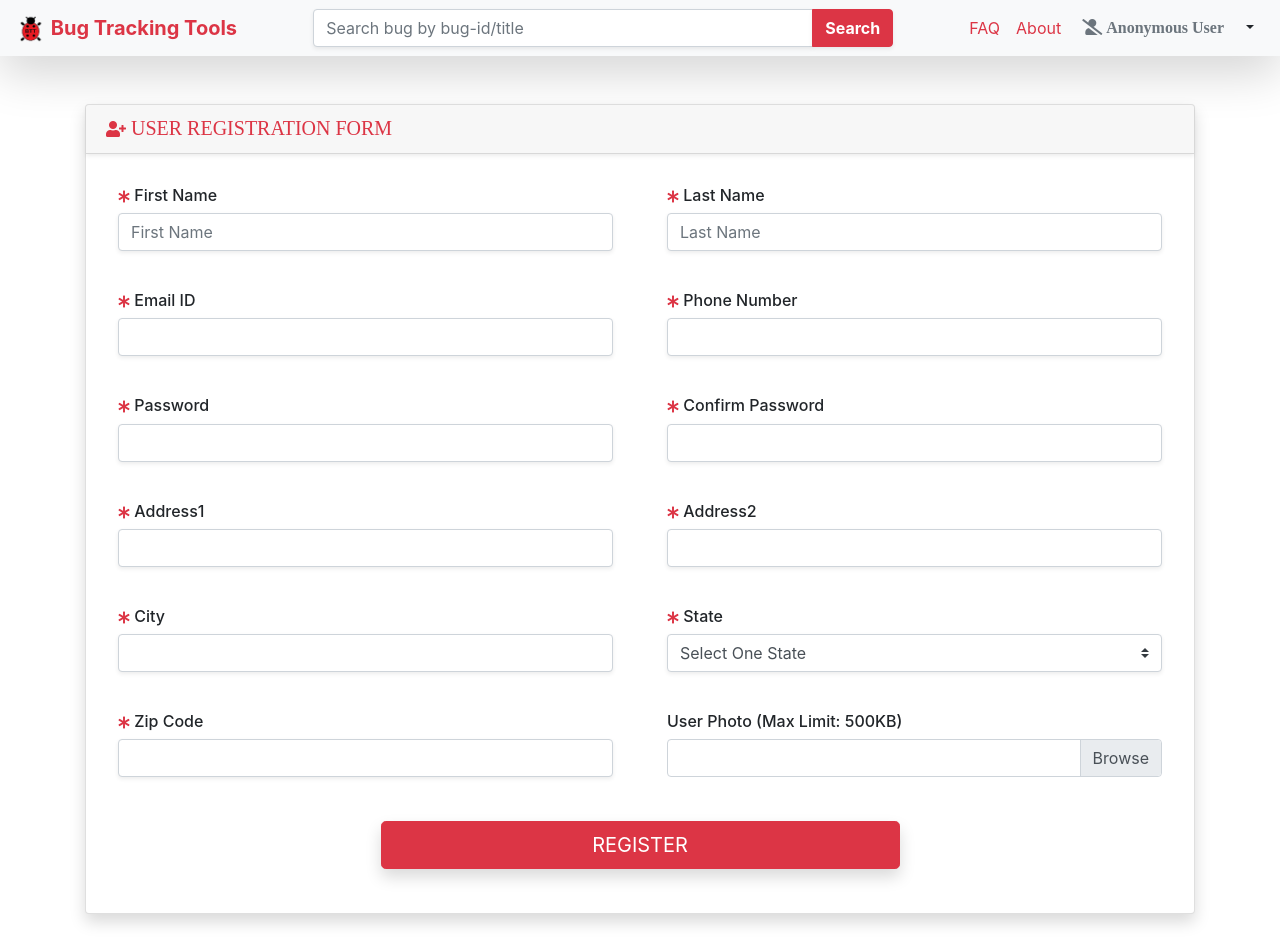
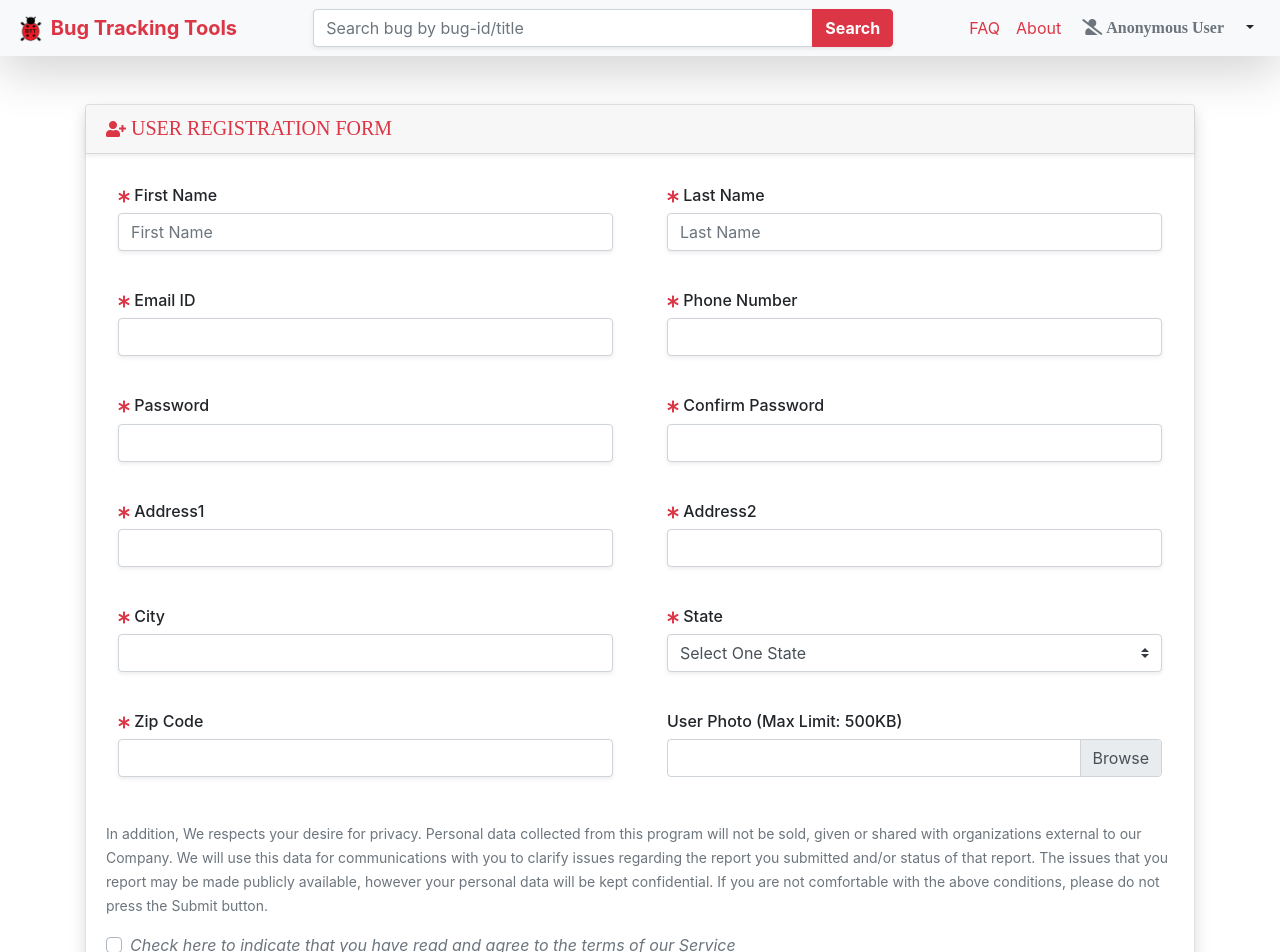
Before and after one commit to aroy-se/bug-tracking-tools, a React (Create React App) app: page /registration in a window 1280 px wide. Shown: the top 952 px of the page. Built offline with nearby package versions, Linux system fonts and the light colour scheme; no server answers.

Commit message:
Added functionality on accept checkbox for registration and report a bug

```diff
--- a/src/views/bugs/CreateBugDetails.jsx
+++ b/src/views/bugs/CreateBugDetails.jsx
@@ -34,6 +34,8 @@ class CreateBugDetails extends React.Component {
       submitterCompany: "",
 
       componentDetails: [],
+
+      acceptCheckbox: true,
     };
     this.onChangeIssueType = this.onChangeIssueType.bind(this);
     this.onChangeComponent = this.onChangeComponent.bind(this);
@@ -57,6 +59,13 @@ class CreateBugDetails extends React.Component {
 
     this.onClickCreateBugReport = this.onClickCreateBugReport.bind(this);
     this.onClickFetchComponents = this.onClickFetchComponents.bind(this);
+
+    this.onChangeAcceptCheckbox = this.onChangeAcceptCheckbox.bind(this);
+  }
+  onChangeAcceptCheckbox(event) {
+    this.setState({
+      acceptCheckbox: !this.state.acceptCheckbox,
+    });
   }
   onChangeIssueType(event) {
     this.setState({
@@ -881,35 +890,32 @@ class CreateBugDetails extends React.Component {
                         </div>
                       </div>
                     </div>
-                    {/* <i class="fa fa-info-circle" aria-hidden="true"> */}
-                    {/* <span className="terms-info"> */}
-                    {/* Please accept if you agree to our{" "} */}
-                    {/* <a href="#!">Terms of Service.</a> */}
-                    {/* </span> */}
-                    {/* </i> */}
                     <div className="mt-3">
                       <p className="text-muted font-weight-lighter">
-                        In addition, We respects your desire for privacy.
-                        Personal data collected from this program will not be
-                        sold, given or shared with organizations external to our
-                        Company. We will use this data for communications with
-                        you to clarify issues regarding the report you submitted
-                        and/or status of that report. The issues that you report
-                        may be made publicly available, however your personal
-                        data will be kept confidential. If you are not
-                        comfortable with the above conditions, please do not
-                        press the Submit button.
+                        <small>
+                          In addition, We respects your desire for privacy.
+                          Personal data collected from this program will not be
+                          sold, given or shared with organizations external to
+                          our Company. We will use this data for communications
+                          with you to clarify issues regarding the report you
+                          submitted and/or status of that report. The issues
+                          that you report may be made publicly available,
+                          however your personal data will be kept confidential.
+                          If you are not comfortable with the above conditions,
+                          please do not press the Submit button.
+                        </small>
                       </p>
                       <div class="custom-control custom-checkbox">
                         <input
                           type="checkbox"
                           class="custom-control-input"
-                          id="acceptReport"
-                          // value={setAcceptCheck(!acceptCheck)}
+                          id="acceptCheckbox"
+                          value={this.state.acceptCheckbox}
+                          onChange={this.onChangeAcceptCheckbox}
                         />
                         <label
                           class="custom-control-label font-italic font-weight-normal text-secondary"
-                          for="acceptReport"
+                          for="acceptCheckbox"
                         >
                           Check here to indicate that you have read and agree to
                           the terms of our Service
@@ -949,8 +955,8 @@ class CreateBugDetails extends React.Component {
                           type="button"
                           className="btn btn-danger btn-lg btn-block"
                           name="submit"
+                          disabled={this.state.acceptCheckbox}
                           onClick={this.onClickCreateBugReport}
-                          // disabled={acceptCheck}
                         >
                           SUBMIT REPORT
                         </button>
--- a/src/views/common/Registration.jsx
+++ b/src/views/common/Registration.jsx
@@ -25,6 +25,8 @@ class Registration extends React.Component {
       photo: "",
       mobile: "",
       userDetails: [],
+
+      acceptCheckbox: true,
     };
     // this.onChangeUserName = this.onChangeUserName.bind(this);
     this.onChangeEmail = this.onChangeEmail.bind(this);
@@ -41,6 +43,12 @@ class Registration extends React.Component {
     this.onChangeMobile = this.onChangeMobile.bind(this);
 
     this.onClickRegistration = this.onClickRegistration.bind(this);
+    this.onChangeAcceptCheckbox = this.onChangeAcceptCheckbox.bind(this);
+  }
+  onChangeAcceptCheckbox(event) {
+    this.setState({
+      acceptCheckbox: !this.state.acceptCheckbox,
+    });
   }
   // onChangeUserName(event) {
   //   this.setState({
@@ -561,6 +569,43 @@ class Registration extends React.Component {
                       </table>
                     </div>
                   </div>
+                  <div className="row">
+                    <div className="col-xl-12">
+                      <div className="mb-5">
+                        <p className="text-muted font-weight-lighter">
+                          <small>
+                            In addition, We respects your desire for privacy.
+                            Personal data collected from this program will not
+                            be sold, given or shared with organizations external
+                            to our Company. We will use this data for
+                            communications with you to clarify issues regarding
+                            the report you submitted and/or status of that
+                            report. The issues that you report may be made
+                            publicly available, however your personal data will
+                            be kept confidential. If you are not comfortable
+                            with the above conditions, please do not press the
+                            Submit button.
+                          </small>
+                        </p>
+                        <div class="custom-control custom-checkbox">
+                          <input
+                            type="checkbox"
+                            class="custom-control-input"
+                            id="acceptCheckbox"
+                            value={this.state.acceptCheckbox}
+                            onChange={this.onChangeAcceptCheckbox}
+                          />
+                          <label
+                            class="custom-control-label font-italic font-weight-normal text-secondary"
+                            for="acceptCheckbox"
+                          >
+                            Check here to indicate that you have read and agree
+                            to the terms of our Service
+                          </label>
+                        </div>
+                      </div>
+                    </div>
+                  </div>
                   {/* End of reg input details */}
                   <div class="row mb-4">
                     <div class="col-xl-3"></div>
@@ -590,6 +635,7 @@ class Registration extends React.Component {
                         className="btn btn-danger btn-lg btn-block shadow"
                         name="submit"
                         value="REGISTER"
+                        disabled={this.state.acceptCheckbox}
                         onClick={this.onClickRegistration}
                       >
                         REGISTER
```
